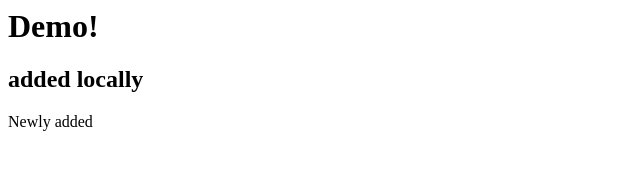
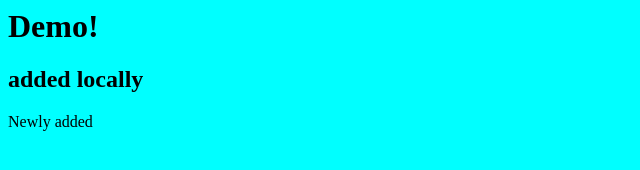
Before and after one commit to RiyaBOT/trywithsiva, a plain HTML site: page index.html in a window 1280 px wide. Shown: the whole page, without its empty margins (0-640 px from the left). Drawn offline with Linux system fonts and the light colour scheme.

Commit message:
blue feature

```diff
--- /dev/null
+++ b/blue.css
@@ -0,0 +1,3 @@
+body{
+    background-color: aqua;
+}
--- a/index.html
+++ b/index.html
@@ -2,6 +2,7 @@
 
 <head>
     <script src="script.js"></script>
+    <link rel="stylesheet" href="blue.css">
 </head>
 
 <body>
```
